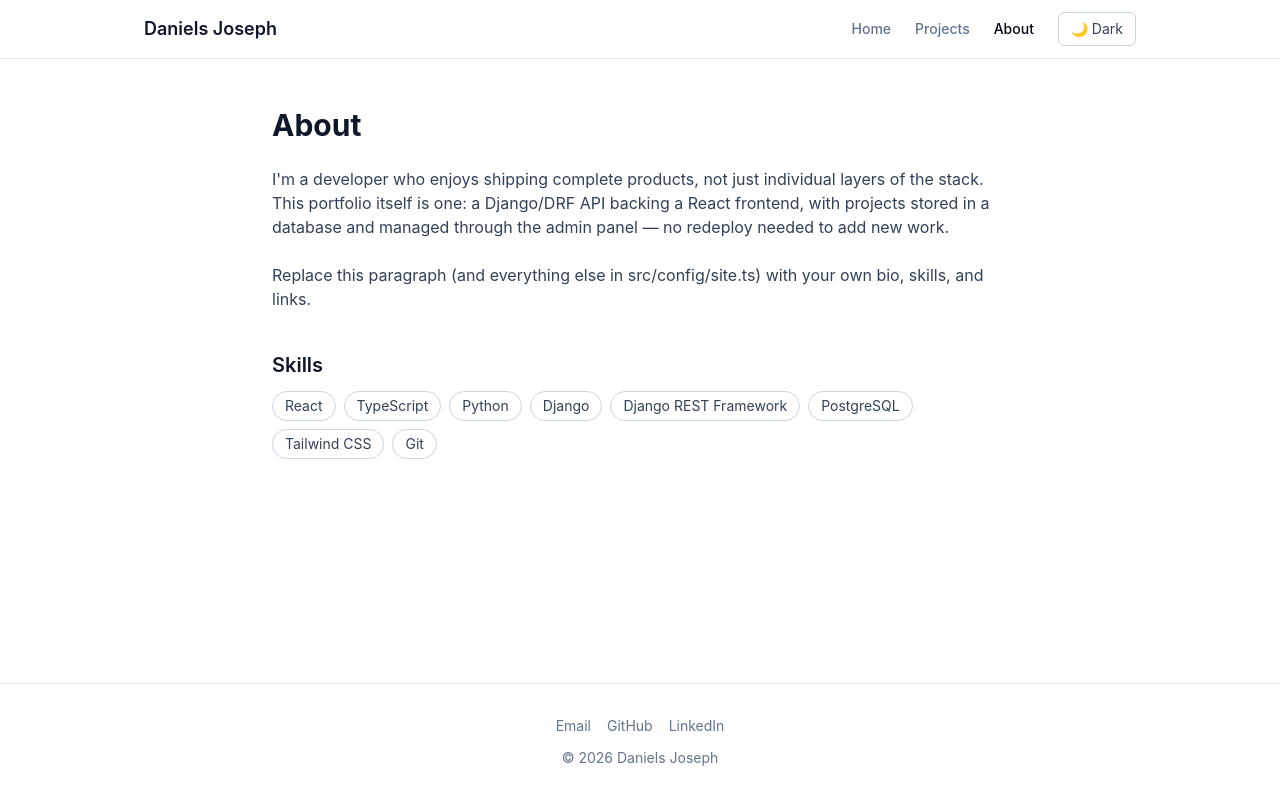
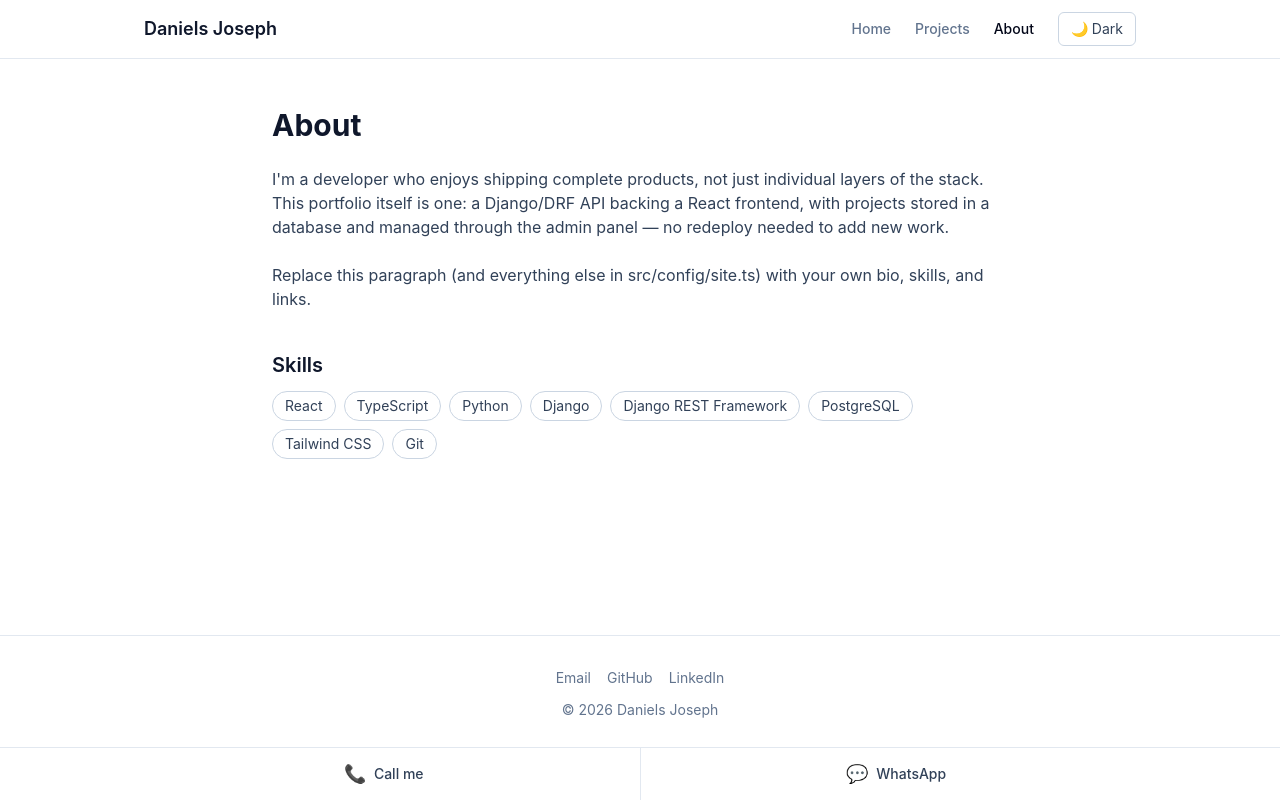
Before and after one commit to danielsjoseph/my_portfolio, a React (Vite) app in the folder frontend/: page /about in a window 1280 px wide. Built offline with nearby package versions, Linux system fonts and the light colour scheme; no server answers.

Commit message:
Add fixed bottom nav with Call/WhatsApp buttons
Sorry for the misread on the last one — this is what was actually
wanted: a persistent bottom bar (not a top-nav addition, and not
just the homepage contact section).

```diff
--- a/frontend/src/App.tsx
+++ b/frontend/src/App.tsx
@@ -1,6 +1,7 @@
 import { Route, Routes } from "react-router-dom";
 import Navbar from "./components/Navbar";
 import Footer from "./components/Footer";
+import BottomNav from "./components/BottomNav";
 import Home from "./pages/Home";
 import Projects from "./pages/Projects";
 import ProjectDetail from "./pages/ProjectDetail";
@@ -8,7 +9,7 @@ import About from "./pages/About";
 
 function App() {
   return (
-    <div className="flex min-h-screen flex-col">
+    <div className="flex min-h-screen flex-col pb-12">
       <Navbar />
       <main className="flex-1">
         <Routes>
@@ -19,6 +20,7 @@ function App() {
         </Routes>
       </main>
       <Footer />
+      <BottomNav />
     </div>
   );
 }
--- /dev/null
+++ b/frontend/src/components/BottomNav.tsx
@@ -0,0 +1,25 @@
+import { siteConfig } from "../config/site";
+
+export default function BottomNav() {
+  return (
+    <nav className="fixed inset-x-0 bottom-0 z-10 border-t border-slate-200 bg-white/90 backdrop-blur dark:border-slate-800 dark:bg-slate-950/90">
+      <div className="mx-auto flex max-w-5xl">
+        <a
+          href={`tel:${siteConfig.phone}`}
+          className="flex flex-1 items-center justify-center gap-2 py-3 text-sm font-medium text-slate-700 transition hover:bg-slate-100 dark:text-slate-300 dark:hover:bg-slate-800"
+        >
+          <span className="text-lg">📞</span> Call me
+        </a>
+        <div className="w-px bg-slate-200 dark:bg-slate-800" />
+        <a
+          href={siteConfig.social.whatsapp}
+          target="_blank"
+          rel="noreferrer"
+          className="flex flex-1 items-center justify-center gap-2 py-3 text-sm font-medium text-slate-700 transition hover:bg-slate-100 dark:text-slate-300 dark:hover:bg-slate-800"
+        >
+          <span className="text-lg">💬</span> WhatsApp
+        </a>
+      </div>
+    </nav>
+  );
+}
```
